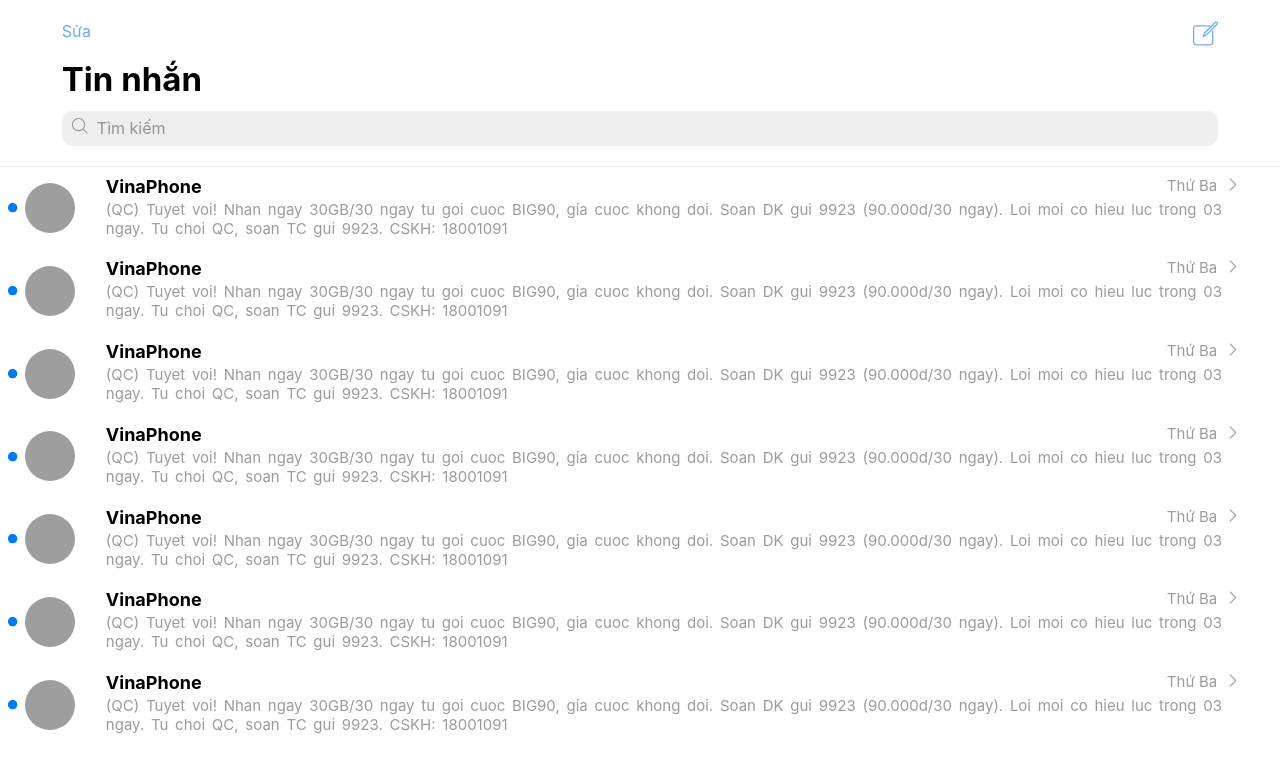
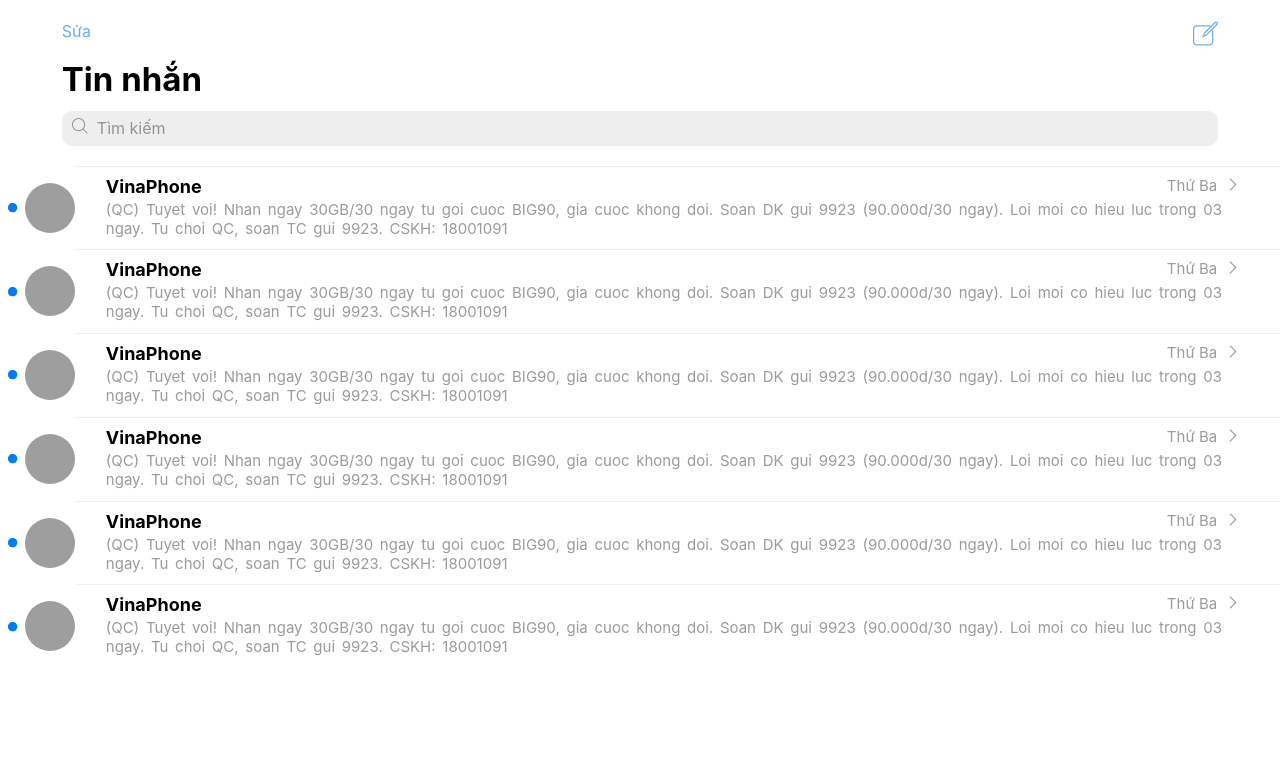
Before and after one commit to vinhvu2000/hey-love, a Vue app: page / in a window 1280 px wide. Shown: the top 772 px of the page. Built offline with nearby package versions, Linux system fonts and the light colour scheme; grey boxes are pictures that could not be loaded; a web font is replaced by a local one.

Commit message:
feat: add css SmallBoxChat.vue

```diff
--- a/src/components/Dashboard.vue
+++ b/src/components/Dashboard.vue
@@ -10,7 +10,6 @@
         <div class="header-search-title">Tìm kiếm</div>
     </div>
   </div>
-  <SmallBoxChat></SmallBoxChat>
   <SmallBoxChat></SmallBoxChat>
   <SmallBoxChat></SmallBoxChat>
   <SmallBoxChat></SmallBoxChat>
@@ -32,7 +31,7 @@
 <style lang="scss" scoped>
 .header{
   height: 145px;
-  border-bottom: 1px solid #F0F0F0;
+
   display: block;
   padding: 0 4.83vw 0 4.83vw;
   .header-action{
--- a/src/components/SmallBoxChat.vue
+++ b/src/components/SmallBoxChat.vue
@@ -45,7 +45,8 @@
         border-radius: 50%;
     }
     .small-box-chat-main{
-        margin: 1.11vh 2.41vw;
+        padding: 1.11vh 2.41vw;
+        border-top: 1px solid #F0F0F0;
         .small-box-chat-header{
             display: flex;
             justify-content: space-between;
```
